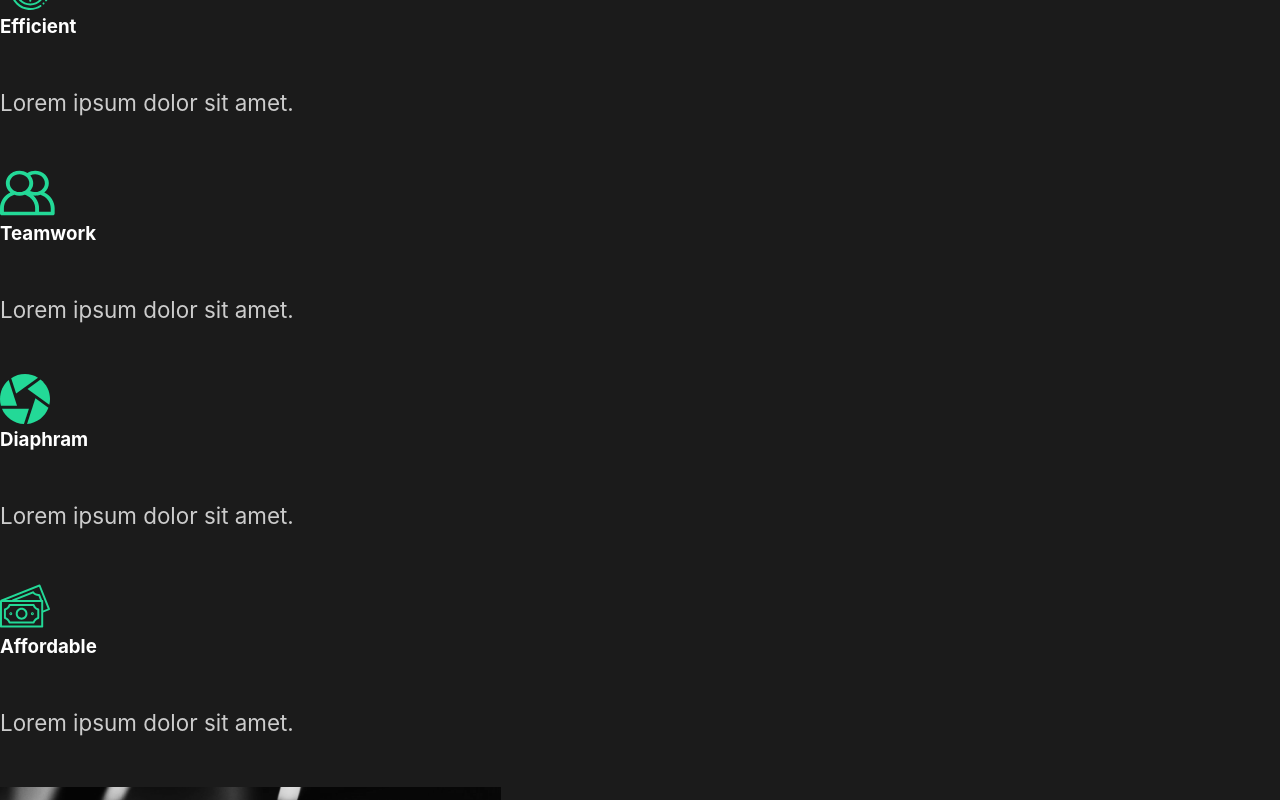
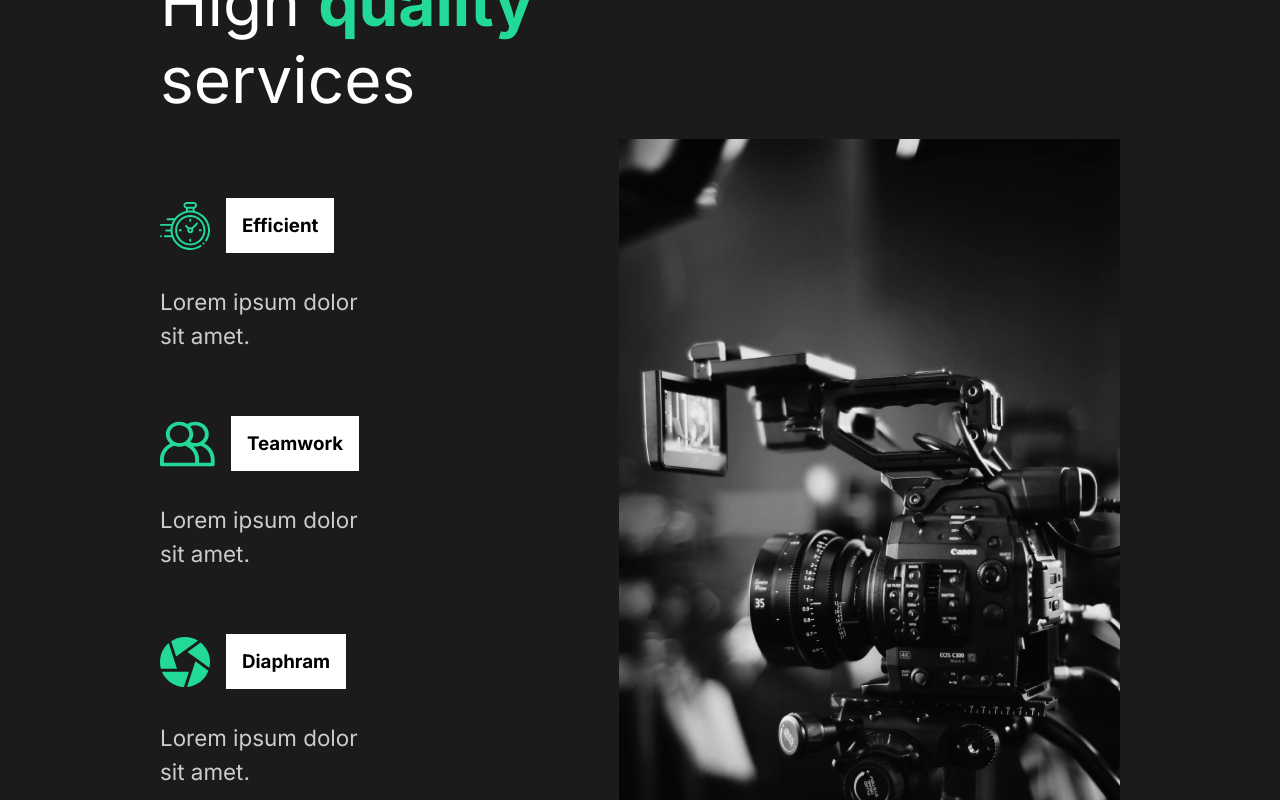
Before and after one commit to Arbuzzz1979/the-crearive-react-course-capture, a React (Create React App) app: page / in a window 1280 px wide. Shown: the part 920-1720 px from the top of the page. Built offline with nearby package versions, Linux system fonts and the light colour scheme.

Commit message:
6. Styling Service Section

```diff
--- a/public/index.html
+++ b/public/index.html
@@ -3,6 +3,8 @@
   <head>
     <meta charset="utf-8" />
     <link rel="icon" href="%PUBLIC_URL%/favicon.ico" />
+    <link rel="preconnect" href="https://fonts.gstatic.com">
+<link href="https://fonts.googleapis.com/css2?family=Inter:wght@400;700&family=Lobster&display=swap" rel="stylesheet">
     <meta name="viewport" content="width=device-width, initial-scale=1" />
     <meta name="theme-color" content="#000000" />
     <meta
--- a/src/components/AboutSection.js
+++ b/src/components/AboutSection.js
@@ -3,6 +3,7 @@
 
 //Styled
 import styled from "styled-components";
+import { About, Description, Hide, Image } from "../styles";
 
 const AboutSection = () => {
   return (
@@ -34,35 +35,4 @@
   );
 };
 
-const About = styled.div`
-  min-height: 90vh;
-  display: flex;
-  align-items: center;
-  justify-content: space-between;
-  padding: 5rem 10rem;
-  color: white;
-`;
-
-const Description = styled.div`
-  flex: 1;
-  padding-right: 5rem;
-  h2 {
-    font-weight: lighter;
-  }
-`;
-
-const Image = styled.div`
-  flex: 1;
-  overflow: hidden;
-  img {
-    width: 100%;
-    height: 80vh;
-    object-fit: cover;
-  }
-`;
-
-const Hide = styled.div`
-  overflow: hidden;
-`;
-
 export default AboutSection;
--- a/src/components/ServicesSection.js
+++ b/src/components/ServicesSection.js
@@ -6,53 +6,81 @@
 import teamwork from "../img/teamwork.svg";
 import home2 from "../img/home2.png";
 //Styled
-import styled from 'styled-components'
+import styled from "styled-components";
+import { About, Description, Hide, Image } from "../styles";
 
 const ServicesSection = () => {
   return (
-    <div className="services">
+    <Services>
       <div className="description">
         <h2>
           High <span>quality</span> services
         </h2>
-        <div className="cards">
-          <div className="card">
+        <Cards>
+          <Card>
             <div className="icon">
               <img alt="clock-icon" src={clock} />
               <h3>Efficient</h3>
             </div>
             <p>Lorem ipsum dolor sit amet.</p>
-          </div>
-        </div>
-        <div className="card">
+          </Card>
+          <Card>
             <div className="icon">
               <img alt="teamwork-icon" src={teamwork} />
               <h3>Teamwork</h3>
             </div>
             <p>Lorem ipsum dolor sit amet.</p>
-        </div>
-        <div className="card">
+          </Card>
+          <Card>
             <div className="icon">
               <img alt="diaphragm-icon" src={diaphragm} />
               <h3>Diaphram</h3>
             </div>
             <p>Lorem ipsum dolor sit amet.</p>
-        </div>
-        <div className="card">
+          </Card>
+          <Card>
             <div className="icon">
               <img alt="money-icon" src={money} />
               <h3>Affordable</h3>
             </div>
             <p>Lorem ipsum dolor sit amet.</p>
-        </div>
+          </Card>
+        </Cards>
       </div>
       <div className="image">
         <img src={home2} alt="camera" />
       </div>
-    </div>
+    </Services>
   );
 };
 
+const Services = styled(About)`
+  h2 {
+    padding-bottom: 5rem;
+  }
+  p {
+    width: 70%;
+    padding: 2rem 0rem 4rem 0rem;
+  }
+`;
 
+const Cards = styled.div`
+  display: flex;
+  flex-wrap: wrap;
+`;
+
+const Card = styled.div`
+flex-basis: 20rem;
+.icon{
+  display: flex;
+  align-items:center;
+  h3 {
+    margin-left: 1rem;
+    background: white;
+    color: black;
+    padding 1rem;
+  }
+}
+`;
 
 export default ServicesSection;
--- /dev/null
+++ b/src/styles.js
@@ -0,0 +1,33 @@
+//Styled
+import styled from 'styled-components';
+
+export const About = styled.div`
+  min-height: 90vh;
+  display: flex;
+  align-items: center;
+  justify-content: space-between;
+  padding: 5rem 10rem;
+  color: white;
+`;
+
+export const Description = styled.div`
+  flex: 1;
+  padding-right: 5rem;
+  h2 {
+    font-weight: lighter;
+  }
+`;
+
+export const Image = styled.div`
+  flex: 1;
+  overflow: hidden;
+  img {
+    width: 100%;
+    height: 80vh;
+    object-fit: cover;
+  }
+`;
+
+export const Hide = styled.div`
+  overflow: hidden;
+`;
```
Also changed, not shown: 1 other file (tests, documents, lock files or other folders). Lines whose indentation alone changed are shown as unchanged.
